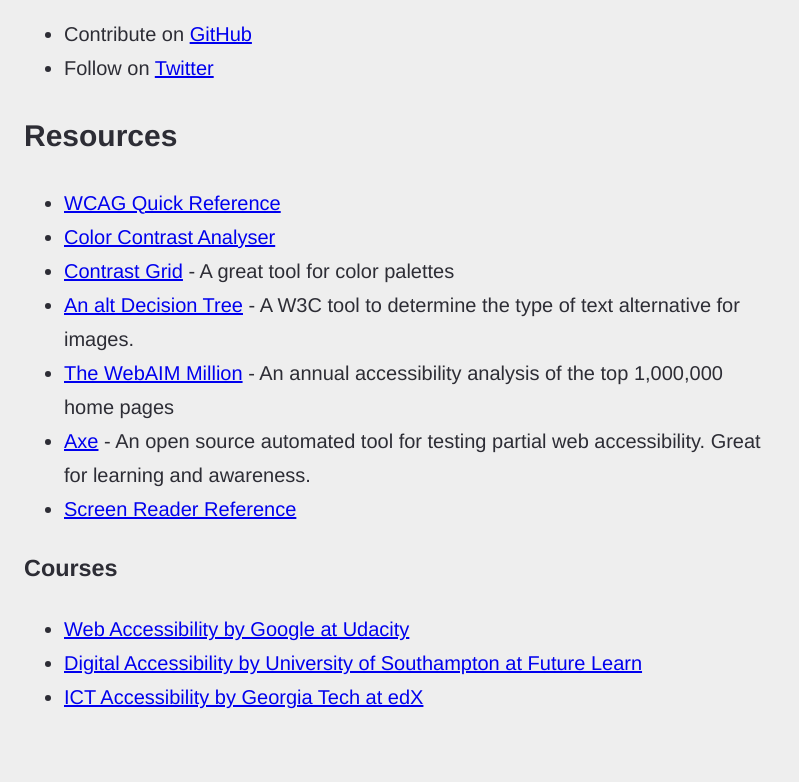
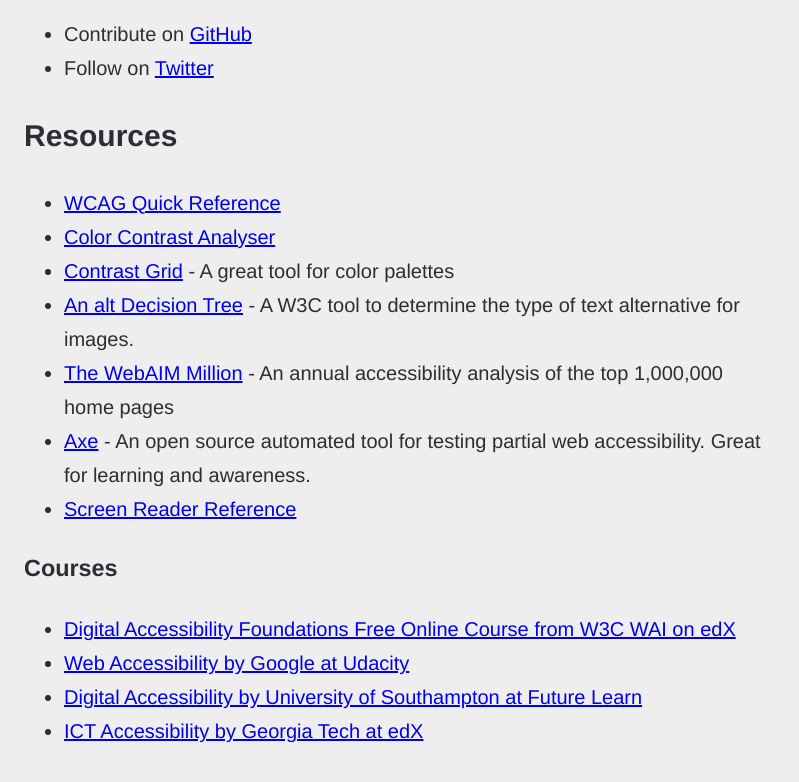
Before and after one commit to erikkroes/solidStart, an Eleventy site: page index.md in a window 1280 px wide. Shown: the part 2688-3470 px from the top of the page, without its empty margins (0-799 px from the left). Before the commit the page ends 3446 px from the top, so only its background shows below. Built offline with nearby package versions, Linux system fonts and the light colour scheme; Eleventy itself is replaced by a stand-in of ours; files that its build step writes are made by us from their sources.

Commit message:
add course

```diff
--- a/index.md
+++ b/index.md
@@ -78,6 +78,7 @@
 
 <h3 id="courses">Courses</h3>
 
+- [Digital Accessibility Foundations Free Online Course from W3C WAI on edX](https://www.w3.org/WAI/fundamentals/foundations-course/)
 - [Web Accessibility by Google at Udacity](https://www.udacity.com/course/web-accessibility--ud891)
 - [Digital Accessibility by University of Southampton at Future Learn](https://www.futurelearn.com/courses/digital-accessibility)
 - [ICT Accessibility by Georgia Tech at edX](https://www.edx.org/course/information-and-communication-technology-ict-acces)
```
